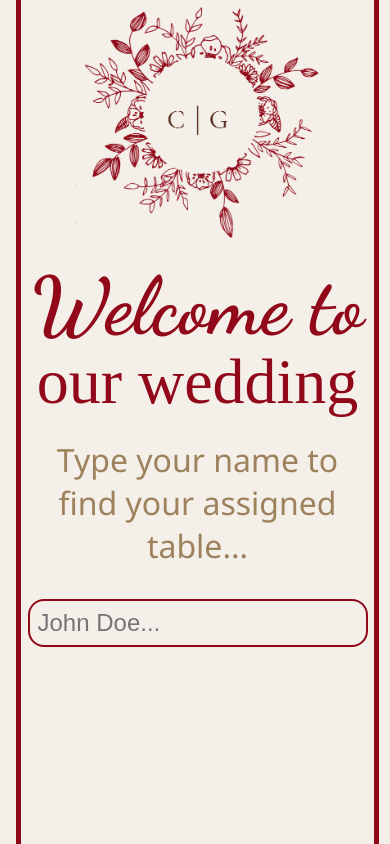
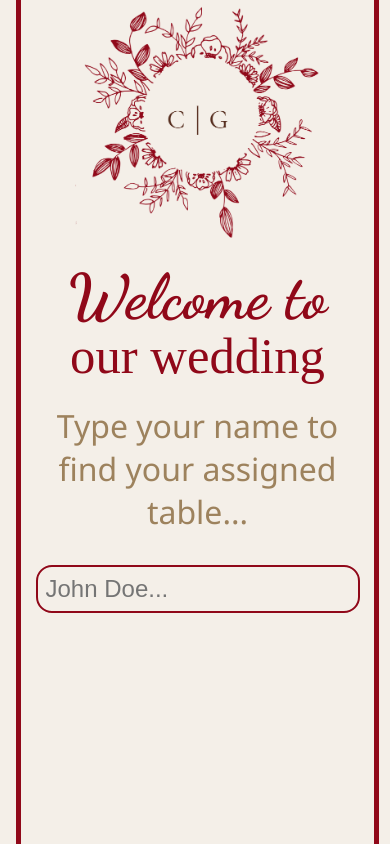
Before and after one commit to bg849619/foltz-finder, an Angular app in the folder foltz-finder/: page / in a window 390 px wide. Built offline with nearby package versions, Linux system fonts and the light colour scheme.

Commit message:
more mobile refinements.

```diff
--- a/foltz-finder/src/app/finder/finder.css
+++ b/foltz-finder/src/app/finder/finder.css
@@ -10,7 +10,7 @@
 
 .finder > input {
     max-height: 2rem;
-    width: 100%;
+    width: calc(100% - 1rem);
 }
 
 .finder > table {
--- a/foltz-finder/src/styles.css
+++ b/foltz-finder/src/styles.css
@@ -15,11 +15,11 @@ body {
 .cursive-header {
   font-family: "Dancing Script", cursive;
   font-optical-sizing: auto;
-  font-size: 5rem;
+  font-size: min(16vw, 5rem);
 }
 
 .bold-header {
-    font-size: 4rem;
+    font-size: min(13vw, 4rem);
     font-weight: 400;
 }
 
@@ -27,7 +27,7 @@ h1, h2 {
     color: var(--red-accent);
     margin: 0;
     padding: 0;
-    line-height: 3rem;
+    line-height: min(8vw, 3rem);
 }
 
 p {
@@ -55,7 +55,6 @@ input[type="text"] {
     padding: 0.5rem;
     font-size: 1.5rem;
     align-self: center;
-    width: 25rem;
 }
 
 table {
```
